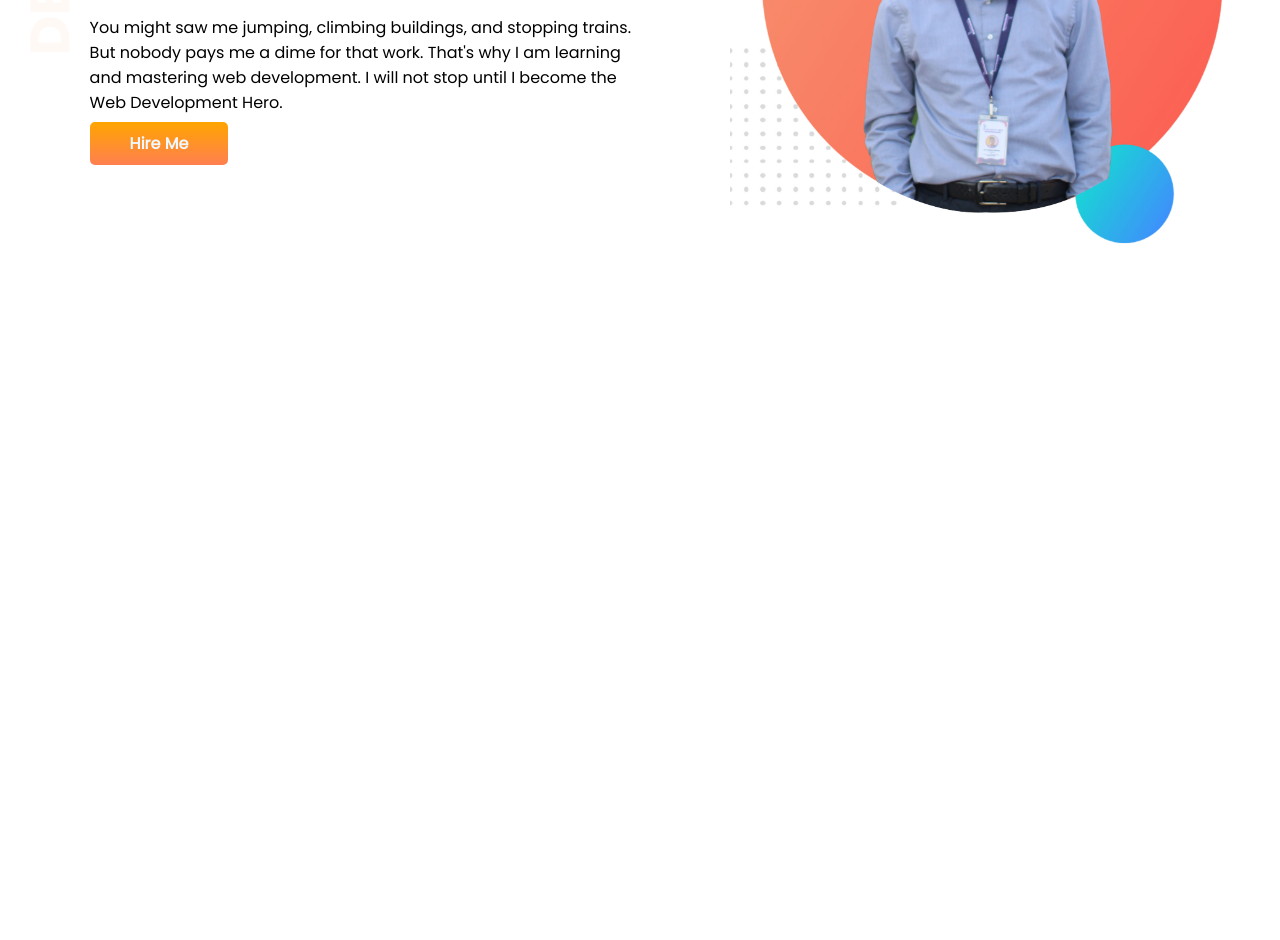
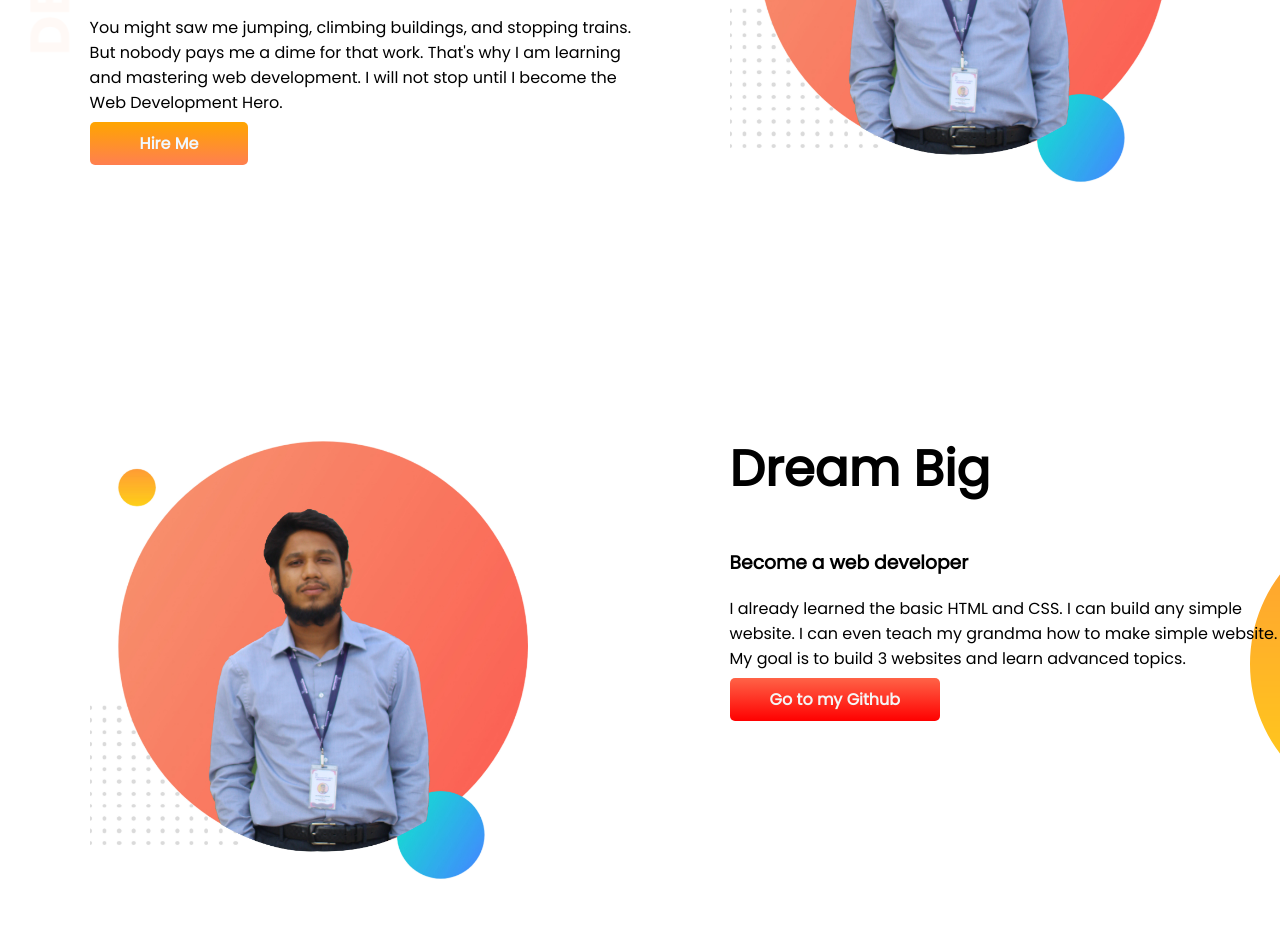
Before and after one commit to farhan-2000/developer-portfolio, a plain HTML site: page index.html in a window 1280 px wide. Shown: the part 307-1247 px from the top of the page. Before the commit the page ends 800 px from the top, so only its background shows below. Drawn offline with Linux system fonts and the light colour scheme.

Commit message:
2nd section started

```diff
--- a/index.html
+++ b/index.html
@@ -33,6 +33,20 @@
             <img src="img/farhan-with-bg.jpg" alt="Farhan Image">
         </div>
     </section>
+    <section class="dream-big">
+        <div class="half-width">
+            <img src="img/farhan-with-bg.jpg" alt="Ishraq Image">
+        </div>
+        <div class="half-width">
+            <h1>Dream Big</h1>
+            <h3>Become a web developer</h3>
+            <p>
+                I already learned the basic HTML and CSS. I can build any simple website. I can even teach my grandma
+                how to make simple website. My goal is to build 3 websites and learn advanced topics.
+            </p>
+            <a class="github-link" href="https://github.com/farhan-2000" target="_blank">Go to my Github</a>
+        </div>
+    </section>
 </body>
 
 </html>
--- a/style.css
+++ b/style.css
@@ -13,6 +13,7 @@ h1 {
 
 section {
     display: flex;
+    margin-bottom: 150px;
 }
 
 .half-width {
@@ -21,7 +22,7 @@ section {
 }
 
 .half-width img {
-    width: 90%;
+    width: 80%;
 }
 
 .link-button {
@@ -29,7 +30,7 @@ section {
     background-image: linear-gradient(orange, coral);
     color: aliceblue;
     font-weight: 700;
-    padding: 10px 40px;
+    padding: 10px 50px;
     border-radius: 5px;
 }
 
@@ -37,3 +38,18 @@ section {
     background-image: url(img/top-banner.png);
     background-repeat: no-repeat;
 }
+
+.github-link {
+    text-decoration: none;
+    background-image: linear-gradient(tomato, red);
+    color: whitesmoke;
+    font-weight: 700;
+    border-radius: 5px;
+    padding: 10px 40px;
+}
+
+.dream-big {
+    background-image: url(img/dream-bg.png);
+    background-repeat: no-repeat;
+    background-position: 1250px;
+}
```
Also changed, not shown: img/dream-bg.png (added), img/exp-bg.png (added).
